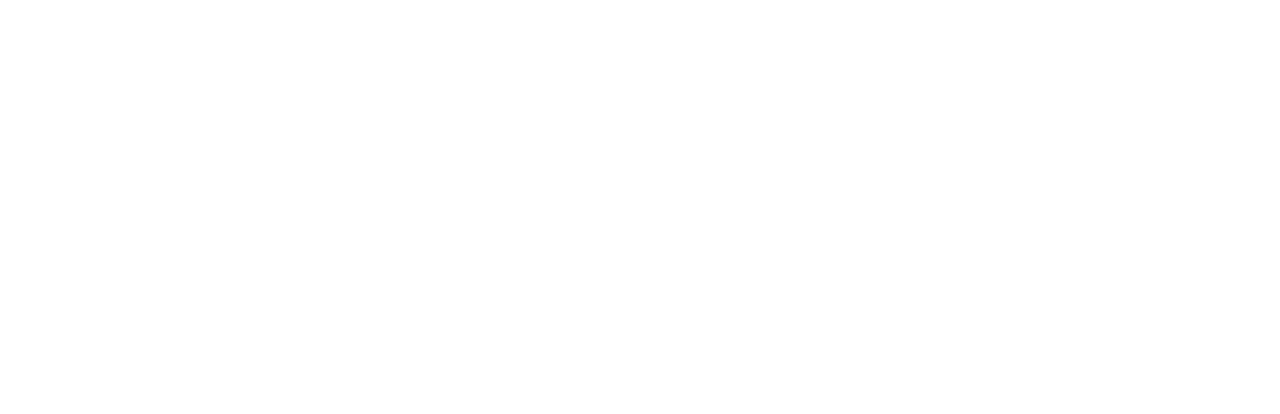
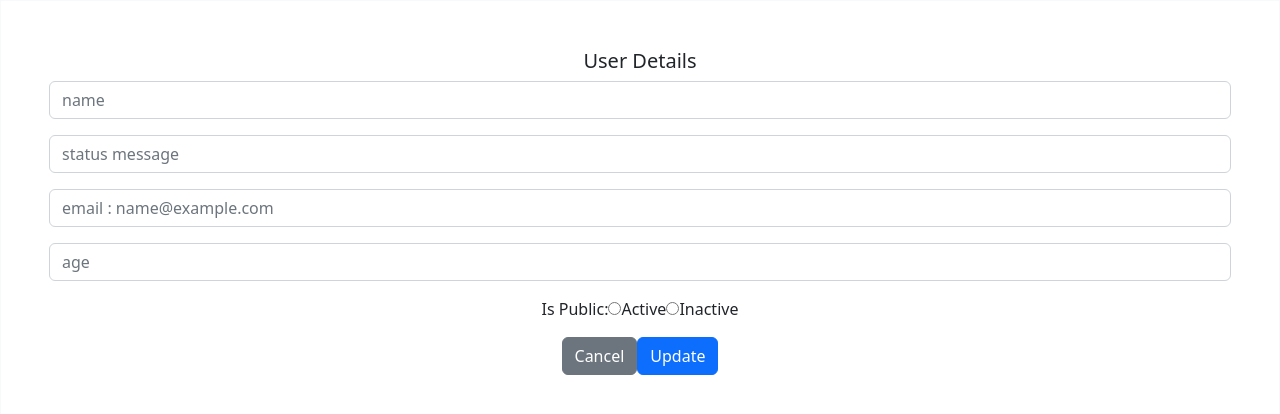
Before and after one commit to athulya19ratheesh/AngularCRUD, an Angular app in the folder crudapp/: page /users/1 in a window 1280 px wide. Before the commit this address led to /. Shown: the top 414 px of the page. Built offline with nearby package versions, Linux system fonts and the light colour scheme; no server answers.

Commit message:
Code cleanup and uncommited changes

```diff
--- a/crudapp/src/app/add-user/add-user.component.html
+++ b/crudapp/src/app/add-user/add-user.component.html
@@ -1,20 +1,17 @@
-<div class="form">
-    <!-- Modal -->
+<form class="text-center border border-light p-5">
     <div id="exampleModal" tabindex="-1" aria-labelledby="exampleModalLabel" aria-hidden="true">
-        <div class="modal-dialog">
-            <div class="modal-content">
-                <div class="modal-header">
-                    <h5 class="modal-title" id="exampleModalLabel">User Details</h5>
-                    <button type="button" class="btn-close" data-bs-dismiss="modal" aria-label="Close"></button>
+        <div class="content">
+            <div class="header">
+                <h5 class="title" id="exampleLabel">User Details</h5>
             </div>
-                <div class="modal-body">
+            <div class="body">
                 <form [formGroup]="formValue">
                     <div class="mb-3">
                         <input type="text" formControlName="name" class="form-control" id="inputName"
                             placeholder="name">
                     </div>
                     <div class="mb-3">
-                            <input type="text" formControlName="status" class="form-control" id="inputStatusMessage"
+                        <input type="text" formControlName="statusMessage" class="form-control" id="inputStatusMessage"
                             placeholder="status message">
                     </div>
                     <div class="mb-3">
@@ -22,26 +19,18 @@
                             placeholder="email : name@example.com">
                     </div>
                     <div class="mb-3">
-                            <input type="number" formControlName="age" class="form-control" id="inputAge"
-                                placeholder="age">
+                        <input type="number" formControlName="age" class="form-control" id="inputAge" placeholder="Age">
                     </div>
                     <div class="mb-3">
-                            <input type="text" formControlName="ispublic" class="form-control" id="inputIsPublic"
+                        <input type="text" formControlName="isPublic" class="form-control" id="inputIsPublic"
                             placeholder="isPublic">
-                        </div>
-                        <div class="mb-3">
-                            <label for="inputCreatedAt" class="form-label">Created At</label>
-                            <input type="text" formControlName="createdat" class="form-control" id="inputCreatedAt"
-                                placeholder="created time">
                     </div>
                 </form>
             </div>
-                <div class="modal-footer">
+            <div class="footer">
                 <button type="button" (click)="postUserDetails()" class="btn btn-primary">Save</button>
                 <button type="button" id="cancel" (click)="onCancel()" class="btn btn-secondary">Cancel</button>
-
             </div>
         </div>
     </div>
-    </div>
-</div>
+</form>
--- a/crudapp/src/app/add-user/add-user.component.ts
+++ b/crudapp/src/app/add-user/add-user.component.ts
@@ -15,16 +15,18 @@ export class AddUserComponent implements OnInit {
   userModelObj: UserModel = new UserModel();
   userData !: any;
 
-  constructor(private formbuilder: FormBuilder, private api: ApiService, private router:Router) { }
+  constructor(private formbuilder: FormBuilder, private api: ApiService, private router: Router) { }
 
   ngOnInit(): void {
     this.formValue = this.formbuilder.group({
       name: [''],
       email: [''],
       age: [''],
-      status:[''],
-      ispublic:[''],
-      createdat:['']
+      status: [''],
+      isPublic: [''],
+      createdat: [''],
+      statusMessage: [''],
+      avatarUrl: ['']
     })
   }
 
@@ -32,13 +34,15 @@ export class AddUserComponent implements OnInit {
     this.userModelObj.name = this.formValue.value.name;
     this.userModelObj.email = this.formValue.value.email;
     this.userModelObj.age = this.formValue.value.age;
+    this.userModelObj.avatarUrl = this.formValue.value.avatarUrl;
+    this.userModelObj.isPublic = this.formValue.value.isPublic;
+    this.userModelObj.statusMessage = this.formValue.value.statusMessage;
+    this.userModelObj.createdAt = new Date();
 
     this.api.postUser(this.userModelObj)
       .subscribe(res => {
         console.log("res", res)
         alert("User added successfully")
-        let ref = document.getElementById("cancel")
-        ref?.click();
         this.formValue.reset();
         this.router.navigate(['users'])
       },
--- a/crudapp/src/app/app-routing.module.ts
+++ b/crudapp/src/app/app-routing.module.ts
@@ -7,8 +7,8 @@ import { UserComponent } from './user/user.component'
 const routes: Routes = [
   { path: '', redirectTo: 'users', pathMatch: 'full' },
   { path: 'users', component: UserComponent },
-  { path: 'create', component: AddUserComponent },
-  { path: 'edit', component: EditUserComponent }
+  { path: 'users/create', component: AddUserComponent },
+  { path: 'users/:id', component: EditUserComponent }
 ];
 
 @NgModule({
--- a/crudapp/src/app/edit-user/edit-user.component.html
+++ b/crudapp/src/app/edit-user/edit-user.component.html
@@ -1,20 +1,17 @@
-<div>
-    <!-- Modal -->
-    <div  id="exampleModal" tabindex="-1" aria-labelledby="exampleModalLabel" aria-hidden="true">
-        <div class="modal-dialog">
-            <div class="modal-content">
-                <div class="modal-header">
-                    <h5 class="modal-title" id="exampleModalLabel">User Details</h5>
-                    <button type="button" class="btn-close" data-bs-dismiss="modal" aria-label="Close"></button>
+<form class="text-center border border-light p-5">
+    <div id="exampleModal" tabindex="-1" aria-labelledby="exampleModalLabel" aria-hidden="true">
+        <div class="content">
+            <div class="header">
+                <h5 class="title" id="exampleModalLabel">User Details</h5>
             </div>
-                <div class="modal-body">
+            <div class="body">
                 <form [formGroup]="formValue">
                     <div class="mb-3">
                         <input type="text" formControlName="name" class="form-control" id="inputName"
                             placeholder="name">
                     </div>
                     <div class="mb-3">
-                            <input type="text" formControlName="status" class="form-control" id="inputStatusMessage"
+                        <input type="text" formControlName="statusMessage" class="form-control" id="inputStatusMessage"
                             placeholder="status message">
                     </div>
                     <div class="mb-3">
@@ -22,26 +19,24 @@
                             placeholder="email : name@example.com">
                     </div>
                     <div class="mb-3">
-                            <input type="number" formControlName="age" class="form-control" id="inputAge"
-                                placeholder="age">
+                        <input type="number" formControlName="age" class="form-control" id="inputAge" placeholder="age">
                     </div>
                     <div class="mb-3">
-                            <input type="text" formControlName="ispublic" class="form-control" id="inputIsPublic"
-                                placeholder="isPublic">
-                        </div>
-                        <div class="mb-3">
-                            <label for="inputCreatedAt" class="form-label">Created At</label>
-                            <input type="text" formControlName="createdat" class="form-control" id="inputCreatedAt"
-                                placeholder="created time">
+                        <label for="gender">Is Public:</label>
+                        <input id="yes" type="radio" value="true" name="isPublic" formControlName="isPublic"
+                            (change)="changeUserActiveStatus($event)">
+                        <label for="true">Active</label>
+
+                        <input id="no" type="radio" value="false" name="isPublic" formControlName="isPublic"
+                            (change)="changeUserActiveStatus($event)">
+                        <label for="false">Inactive</label>
                     </div>
                 </form>
             </div>
-                <div class="modal-footer">
-                    <button type="button" id="cancel"  (click)="onCancel()" class="btn btn-secondary">Cancel</button>
-                    <button type="button" id="update" (click)="editUserDetails()"
-                        class="btn btn-primary">Update</button>
+            <div class="footer">
+                <button type="button" id="cancel" (click)="onCancel()" class="btn btn-secondary">Cancel</button>
+                <button type="button" id="update" (click)="editUserDetails()" class="btn btn-primary">Update</button>
             </div>
         </div>
     </div>
-    </div>
-</div>
+</form>
--- a/crudapp/src/app/edit-user/edit-user.component.ts
+++ b/crudapp/src/app/edit-user/edit-user.component.ts
@@ -1,6 +1,6 @@
 import { Component, OnInit } from '@angular/core';
 import { FormBuilder, FormGroup } from '@angular/forms';
-import { Router } from '@angular/router';
+import { ActivatedRoute, Router } from '@angular/router';
 import { ApiService } from '../shared/api.service';
 import { UserModel } from '../user/user.model';
 
@@ -15,31 +15,54 @@ export class EditUserComponent implements OnInit {
   userModelObj: UserModel = new UserModel();
   userData !: any;
 
-  constructor(private formbuilder: FormBuilder, private api: ApiService, private router:Router) { }
+  constructor(private formbuilder: FormBuilder, private api: ApiService, private router: Router, private route: ActivatedRoute) { }
 
   ngOnInit(): void {
     this.formValue = this.formbuilder.group({
       name: [''],
       email: [''],
       age: [''],
-      status:[''],
-      ispublic:[''],
-      createdat:['']
+      statusMessage: [''],
+      isPublic: [''],
+      createdAt: ['']
     })
+
+    this.getUsers();
+  }
+
+  getUsers() {
+    this.api.getUser()
+      .subscribe(res => {
+        this.userData = res.find((x: { id: any; }) => x.id == this.route.snapshot.params['id']);
+        this.userModelObj.id = this.userData.id
+        this.formValue.controls['name'].setValue(this.userData.name);
+        this.formValue.controls['age'].setValue(this.userData.age);
+        this.formValue.controls['email'].setValue(this.userData.email);
+        this.formValue.controls['isPublic'].setValue(this.userData.isPublic);
+        this.formValue.controls['statusMessage'].setValue(this.userData.statusMessage);
+        this.formValue.controls['createdAt'].setValue(this.userData.createdAt);
+      })
   }
 
   editUserDetails() {
     this.userModelObj.name = this.formValue.value.name;
     this.userModelObj.email = this.formValue.value.email;
     this.userModelObj.age = this.formValue.value.age;
+    this.userModelObj.statusMessage = this.formValue.value.statusMessage;
+
     this.api.updateUser(this.userModelObj, this.userModelObj.id)
       .subscribe(res => {
         alert("Successfully Updated")
         this.router.navigate(['users'])
       })
-    }
+  }
 
-    onCancel() {
-      this.router.navigate(['users'])
-    }
+  onCancel() {
+    this.router.navigate(['users'])
+  }
+
+  changeUserActiveStatus(e: any) {
+    this.userModelObj.isPublic = e.target.value;
+  }
+
 }
--- a/crudapp/src/app/user/user.component.ts
+++ b/crudapp/src/app/user/user.component.ts
@@ -1,11 +1,11 @@
-import { Component,OnInit, Directive, EventEmitter, Input, Output, QueryList, ViewChildren } from '@angular/core';
+import { Component, OnInit, Directive, EventEmitter, Input, Output, QueryList, ViewChildren } from '@angular/core';
 import { FormBuilder, FormGroup } from '@angular/forms';
 import { Router } from '@angular/router';
 import { ApiService } from '../shared/api.service';
 import { UserModel } from './user.model';
 
 export type SortDirection = 'asc' | 'desc' | '';
-const rotate: {[key: string]: SortDirection} = { 'asc': 'desc', 'desc': '', '': 'asc' };
+const rotate: { [key: string]: SortDirection } = { 'asc': 'desc', 'desc': '', '': 'asc' };
 export const compare = (v1: number, v2: number) => v1 < v2 ? -1 : v1 > v2 ? 1 : 0;
 
 export interface SortEvent {
@@ -29,7 +29,7 @@ export class NgbdSortableHeader {
 
   rotate() {
     this.direction = rotate[this.direction];
-    this.sort.emit({column: this.sortable, direction: this.direction});
+    this.sort.emit({ column: this.sortable, direction: this.direction });
   }
 }
 
@@ -44,25 +44,26 @@ export class UserComponent implements OnInit {
   userModelObj: UserModel = new UserModel();
   userData !: any;
   userDataList !: any;
-  searchTerm ='';
+  searchTerm = '';
 
-  constructor(private formbuilder: FormBuilder, private api: ApiService, private router:Router) { }
+  constructor(private formbuilder: FormBuilder, private api: ApiService, private router: Router) { }
 
   ngOnInit(): void {
     this.formValue = this.formbuilder.group({
       name: [''],
       email: [''],
       age: [''],
-      status:[''],
-      ispublic:[''],
-      createdat:['']
+      status: [''],
+      ispublic: [''],
+      createdAt: [''],
+      statusMessage: ['']
     })
     this.getUsers();
   }
 
   clickAddUser() {
     this.formValue.reset();
-    this.router.navigate(['create'])
+    this.router.navigate(['users/create'])
   }
 
   getUsers() {
@@ -81,12 +82,7 @@ export class UserComponent implements OnInit {
   }
 
   onEdit(row: any) {
-    this.router.navigate(['edit'])
-
-    this.userModelObj.id = row.id
-    this.formValue.controls['name'].setValue(row.name);
-    this.formValue.controls['age'].setValue(row.age);
-    this.formValue.controls['email'].setValue(row.email);
+    this.router.navigate(['users/' + row.id])
   }
 
   search(value: string): void {
@@ -97,7 +93,7 @@ export class UserComponent implements OnInit {
 
   @ViewChildren(NgbdSortableHeader) headers!: QueryList<NgbdSortableHeader>;
 
-  onSort({column, direction}: SortEvent) {
+  onSort({ column, direction }: SortEvent) {
 
     // resetting other headers
     this.headers.forEach(header => {
--- a/crudapp/src/app/user/user.model.ts
+++ b/crudapp/src/app/user/user.model.ts
@@ -3,4 +3,9 @@ export class UserModel {
     email: string = "";
     age: number = 0;
     id: number = 0;
+    avatarUrl: string = "";
+    color: string = "";
+    createdAt: Date = new Date();
+    statusMessage: string = "";
+    isPublic: boolean = false;
 }
```
Also changed, not shown: crudapp/src/app/user/user.component.html (+13 -7 lines), 1 other file (tests, documents, lock files or other folders). Lines whose indentation alone changed are shown as unchanged.
